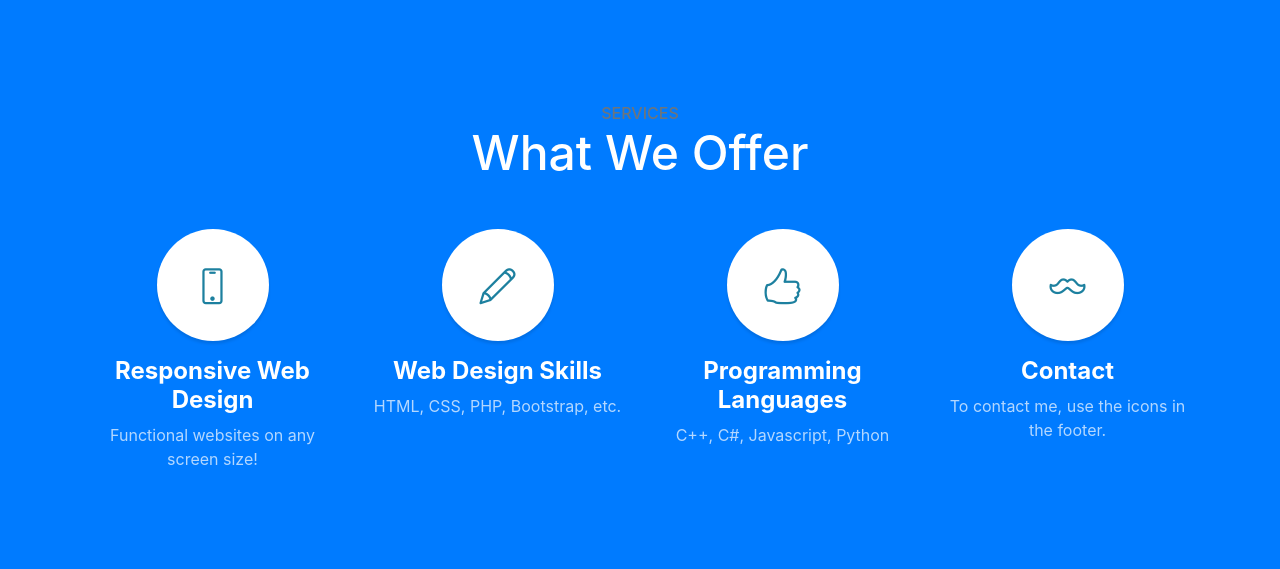
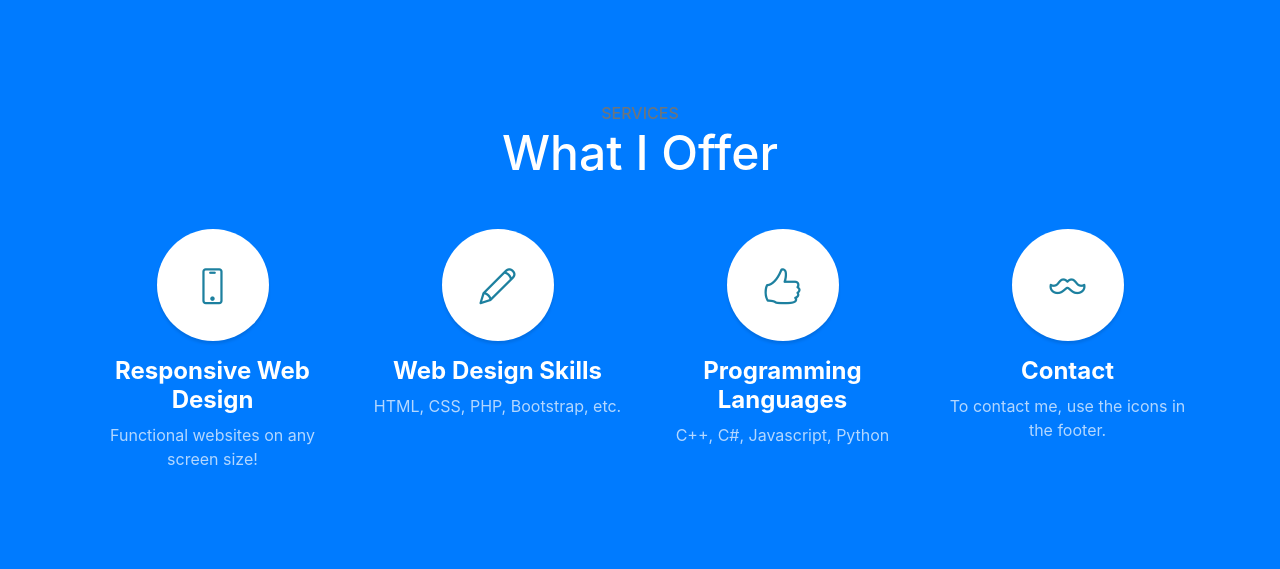
Before and after one commit to Cartman37/Cartman37.github.io, a website with bundled scripts: page index.html in a window 1280 px wide. Shown: the part 1180-1749 px from the top of the page. Built offline with nearby package versions, Linux system fonts and the light colour scheme.

Commit message:
Update index.html

```diff
--- a/index.html
+++ b/index.html
@@ -81,7 +81,7 @@
       <div class="container">
         <div class="content-section-heading">
           <h3 class="text-secondary mb-0">Services</h3>
-          <h2 class="mb-5">What We Offer</h2>
+          <h2 class="mb-5">What I Offer</h2>
         </div>
         <div class="row">
           <div class="col-lg-3 col-md-6 mb-5 mb-lg-0">
```
